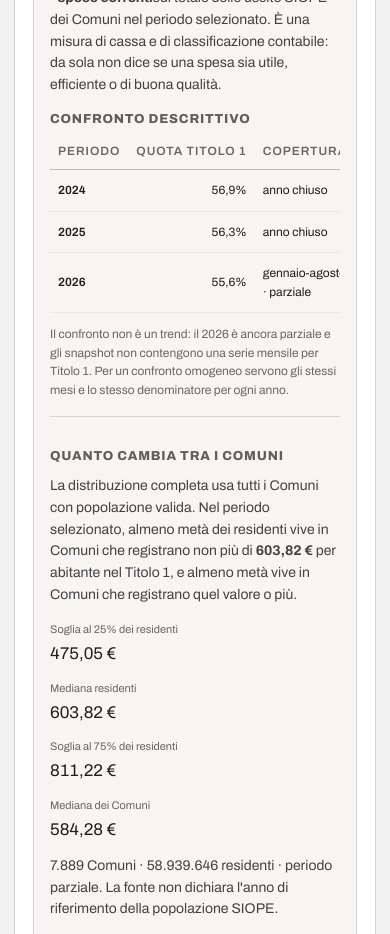
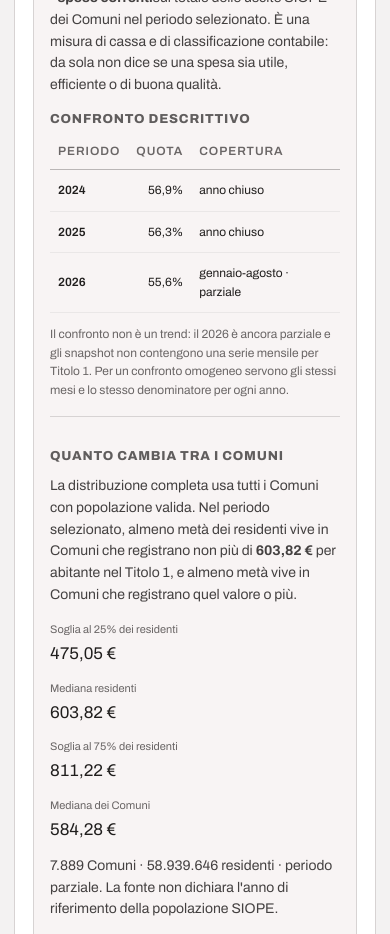
Before and after one commit to Elgabor/DoveVannoINostriSoldi, a Next.js app: page /spese in a window 390 px wide. Shown: the part 1460-2394 px from the top of the page. Built offline with nearby package versions, Linux system fonts and the light colour scheme.

Commit message:
fix: keep spending comparison visible on mobile

```diff
--- a/src/app/spese/page.tsx
+++ b/src/app/spese/page.tsx
@@ -169,7 +169,7 @@ export default async function MoneyPage({
                   <thead>
                     <tr>
                       <th scope="col">Periodo</th>
-                      <th scope="col" className="num">Quota Titolo 1</th>
+                      <th scope="col" className="num">Quota</th>
                       <th scope="col">Copertura</th>
                     </tr>
                   </thead>
```
Also changed, not shown: 1 other file (tests, documents, lock files or other folders).
